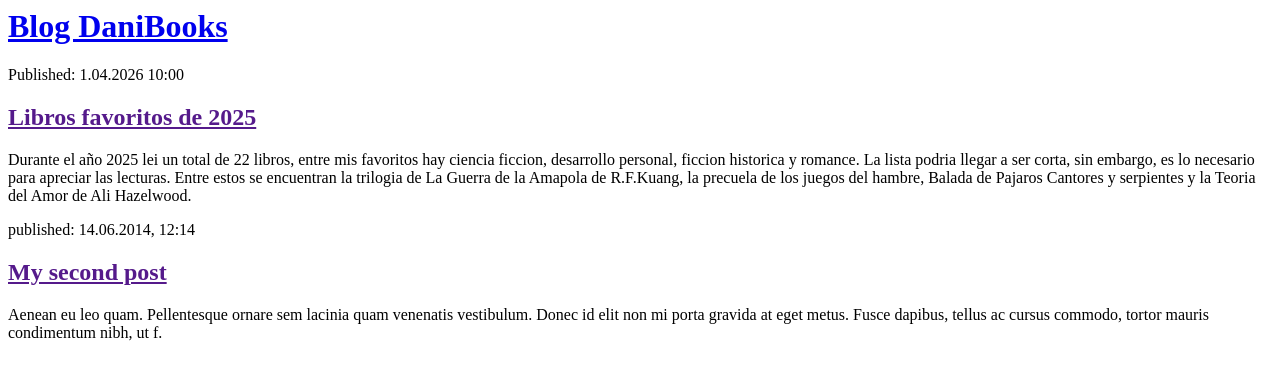
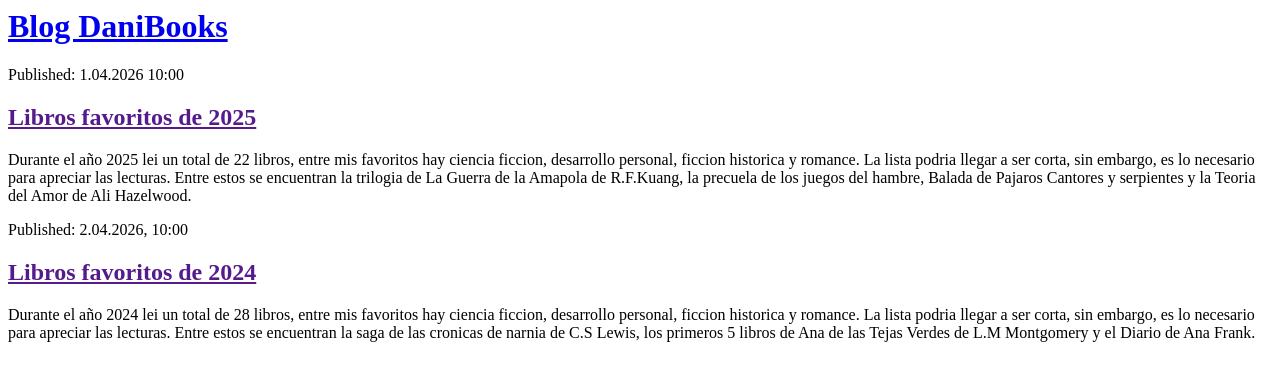
Before and after one commit to DaniD23272/PrimerBlogdeLibros, a Django app: page / in a window 1280 px wide. Shown: the top 381 px of the page. Run offline with Django 5.2, Linux system fonts and the light colour scheme.

Commit message:
Filtro posts publicados y orden por fecha

```diff
--- a/blog/templates/blog/post_list.html
+++ b/blog/templates/blog/post_list.html
@@ -22,9 +22,17 @@
         </div>
 
         <div>
-            <p>published: 14.06.2014, 12:14</p>
-            <h2><a href="">My second post</a></h2>
-            <p>Aenean eu leo quam. Pellentesque ornare sem lacinia quam venenatis vestibulum. Donec id elit non mi porta gravida at eget metus. Fusce dapibus, tellus ac cursus commodo, tortor mauris condimentum nibh, ut f.</p>
+            <p>Published: 2.04.2026, 10:00</p>
+            <h2><a href="">Libros favoritos de 2024</a></h2>
+            <p>
+                Durante el año 2024 lei un total de 28 libros,
+                entre mis favoritos hay ciencia ficcion, desarrollo personal,
+                ficcion historica y romance. La lista podria llegar a ser corta,
+                sin embargo, es lo necesario para apreciar las lecturas. Entre
+                estos se encuentran la saga de las cronicas de narnia de C.S Lewis,
+                los primeros 5 libros de Ana de las Tejas Verdes de L.M Montgomery
+                y el Diario de Ana Frank.
+            </p>
         </div>
     </body>
 </html>
--- a/blog/views.py
+++ b/blog/views.py
@@ -1,4 +1,7 @@
 from django.shortcuts import render
+from django.utils import timezone
+from .models import Post
 
 def post_list (request):
-    return render(request, 'blog/post_list.html', {})
+    posts = Post.objects.filter(published_date__lte=timezone.now()).order_by('published_date')
+    return render(request, 'blog/post_list.html', {'posts': posts})
```
